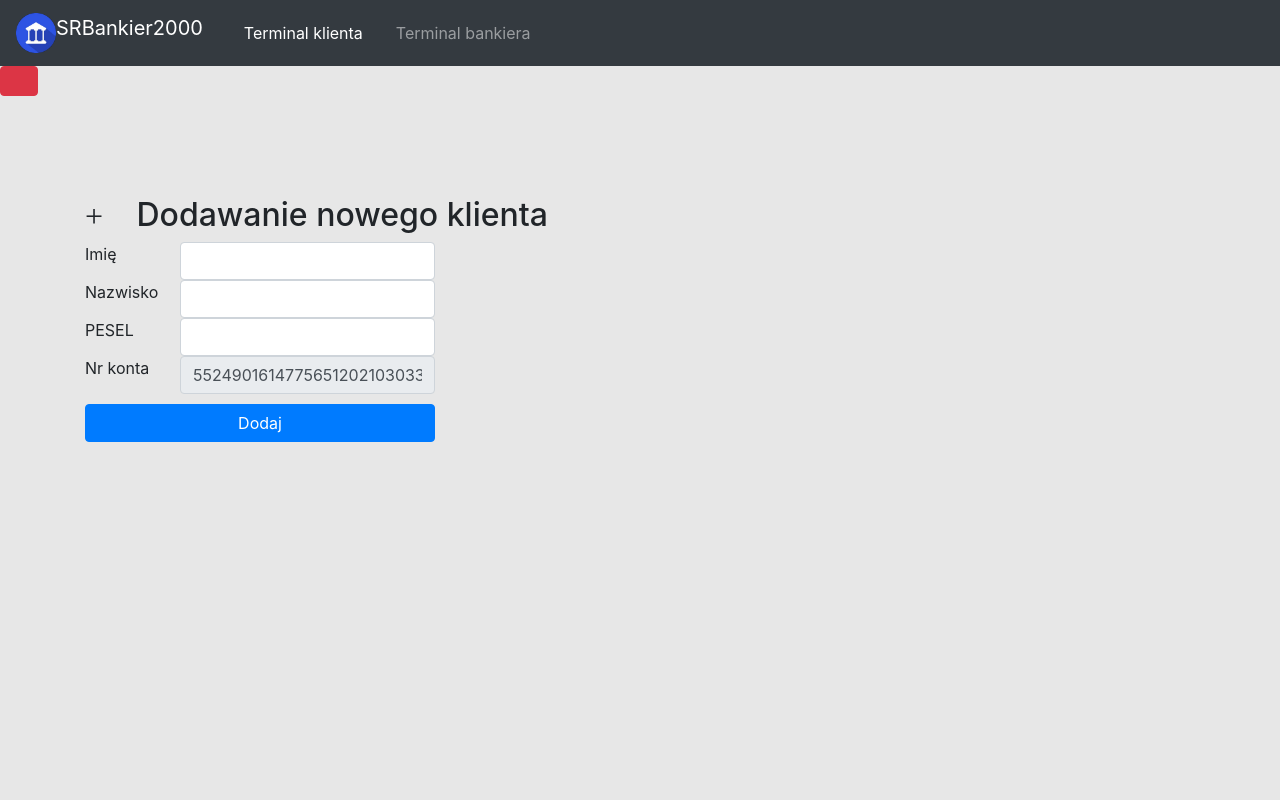
After one commit to begerowiec/SR-apka-bankowa, a PHP site: page /addclient.php?m=tk in a window 1280 px wide. The commit adds this page. Run offline with PHP 8.4, Linux system fonts and the light colour scheme; a stand-in replaces the project's code that opens the database connection; some libraries are stand-ins or nearby versions; some web fonts are replaced.

Commit message:
gen numeru rachunu
Generowanie numeru rachunku dla nowego klienta

```diff
--- /dev/null
+++ b/addclient.php
@@ -0,0 +1,54 @@
+<?php
+    require_once("header.php");
+?>
+<a href="index.php"><button class="btn btn-danger"><span class="glyphicon glyphicon-arrow-left" aria-hidden="true"></span></button></a>
+<div class="container">
+    <div class="row" style="padding-top:100px">
+        <div class="col">
+            <h2>
+                <span class="glyphicon glyphicon-plus" aria-hidden="true"></span><span class="glyphicon glyphicon-user" aria-hidden="true"></span> Dodawanie nowego klienta
+            </h2>
+        </div>
+    <form id="sub_form" method="post" class="form-horizontal" action="addclient.inc.php">
+    </div>
+      <fieldset>
+            <div class="row">
+                <div class="col-1" >
+                    Imię
+                </div>
+                <div class="col-3" >
+                    <input type="text" name="name" id="name" class="form-control input-lg date"  required data-fv-notempty/>
+                </div>
+            </div>
+            <div class="row">
+                <div class="col-1" >
+                    Nazwisko
+                </div>
+                <div class="col-3" >
+                    <input type="text" name="surname" id="surname" class="form-control input-lg date"  required data-fv-notempty/>
+                </div>
+            </div>
+            <div class="row">
+                <div class="col-1" >
+                    PESEL
+                </div>
+                <div class="col-3" >
+                    <input minlength="11" maxlength="11" type="text" pattern="[0-9]*" name="pesel" id="pesel" class="form-control input-lg date"  required data-fv-notempty/>
+                </div>
+            </div>
+            <div class="row">
+                <div class="col-1" >
+                    Nr konta
+                </div>
+                <div class="col-3" >
+                    <input type="text" name="accnumber" id="accnumber" class="form-control input-lg date" value="<?php generateaccnumber()?>"  required data-fv-notempty disabled/>
+                </div>
+            </div>
+            <div class="row" style="padding-top:10px">
+              <div class="col-4">
+                <button style="width:100%" type="submit" class="btn btn-primary">Dodaj</button>
+              </div>
+            </div>
+
+      </fieldset>
+    </form>
--- a/backoffice.php
+++ b/backoffice.php
@@ -13,7 +13,7 @@
             </div>
             <div class="row">
                 <div class="col">
-                    <a href="addclient.php?&m=tk"><button class="btn btn-outline-success">Dodaj klienta</button></a>
+                    <a href="addclient.php?&m=tb"><button class="btn btn-outline-success">Dodaj klienta</button></a>
                 </div>
             </div>
             <div class="row" style="padding-top:50px">
--- a/editclient.php
+++ b/editclient.php
@@ -1,3 +1,5 @@
 <?php
     require_once("header.php");
     $sql=sql("SELECT * FROM clients");
+    echo'
+    <a href="index.php"><button class="btn btn-danger"><span class="glyphicon glyphicon-arrow-left" aria-hidden="true"></span></button></a>';
--- a/header.php
+++ b/header.php
@@ -7,8 +7,8 @@ $pol=con();
     <script src="js/bootstrap.js"></script>
     <title>Aplikacja Bankowa</title>
 </head>
-<body>
-<nav class="navbar navbar-expand-lg navbar-light bg-light">
+<body style="background-color:#E7E7E7">
+<nav class="navbar navbar-expand-lg navbar-dark bg-dark">
     <a class="navbar-brand" href="index.php" style="'Times New Roman', serif"><img src="img/logo.png" style="width:40px;" class="d-inline-block align-top">SRBankier2000</a>
   <button class="navbar-toggler" type="button" data-toggle="collapse" data-target="#navbarNavDropdown" aria-controls="navbarNavDropdown" aria-expanded="false" aria-label="Toggle navigation">
     <span class="navbar-toggler-icon"></span>
--- a/lib/funkcje.php
+++ b/lib/funkcje.php
@@ -91,6 +91,18 @@ function sql($string)
   or die(alert("Problem z połączeniem do bazy danych - skontaktuj sie z administratorem",'','alert-danger'));
    return $result;
 }
+function generateaccnumber()
+{
+    $control=rand (10, 99 );
+    $rand=rand (10, 99 );
+    $bank = array(1010, 1020 , 1030, 1050, 1060, 1090,1140, 1240, 1320, 1470, 1870, 1940, 1950, 2490);
+    $randbank=$bank[array_rand($bank, 1)];
+    $time=time();
+    $date=date('Ymd');
+    $accnumber=$control.$randbank.$time.$date.$rand;
+    echo $accnumber;
+
+}
 function alert($tyul='SUKCES !!!',$tresc='Dane zostały zapisane.',$typ='alert-success',$animate=1)
 {
 //alert-success
```
Also changed, not shown: addclient.inc.php (added).
